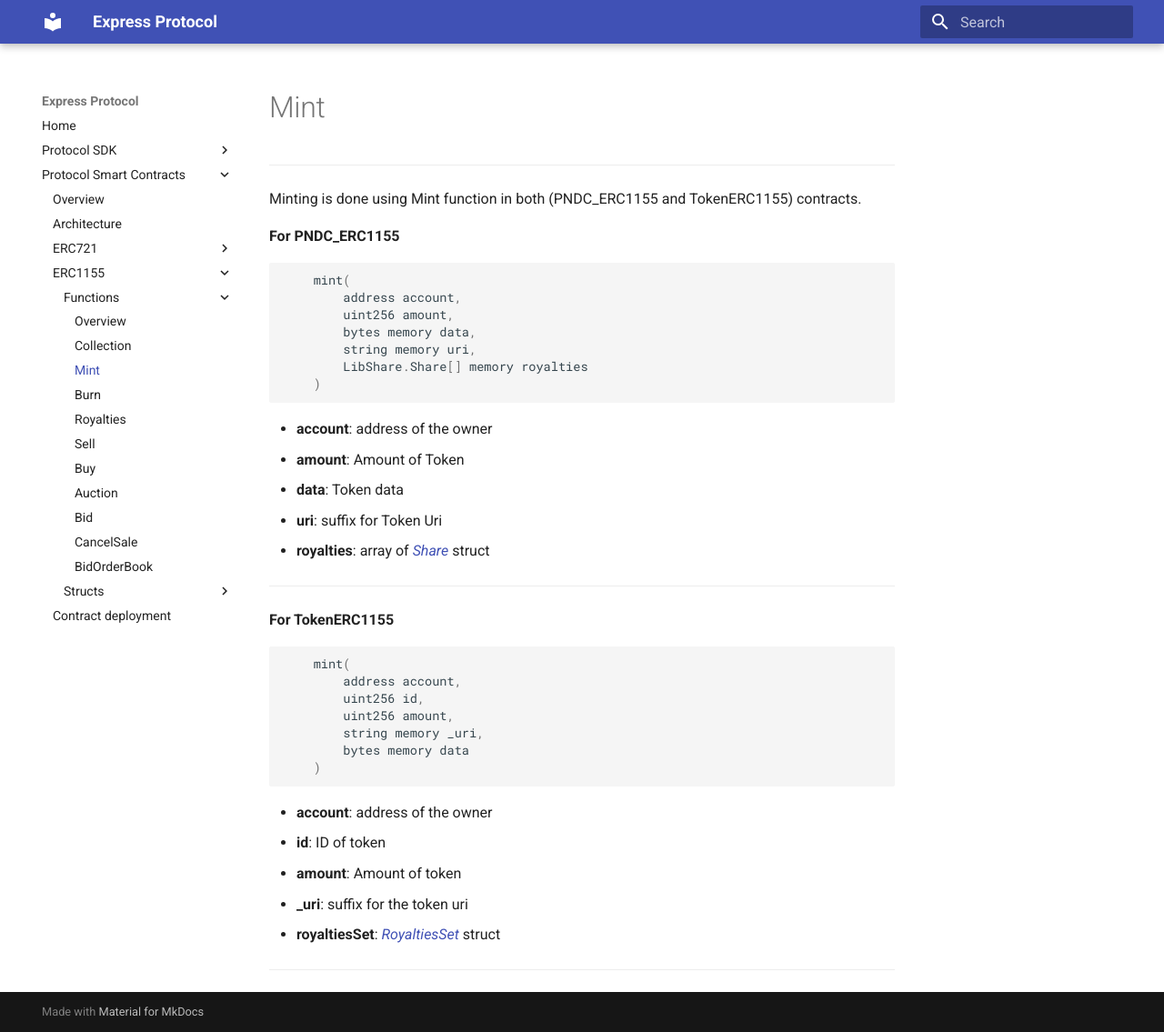
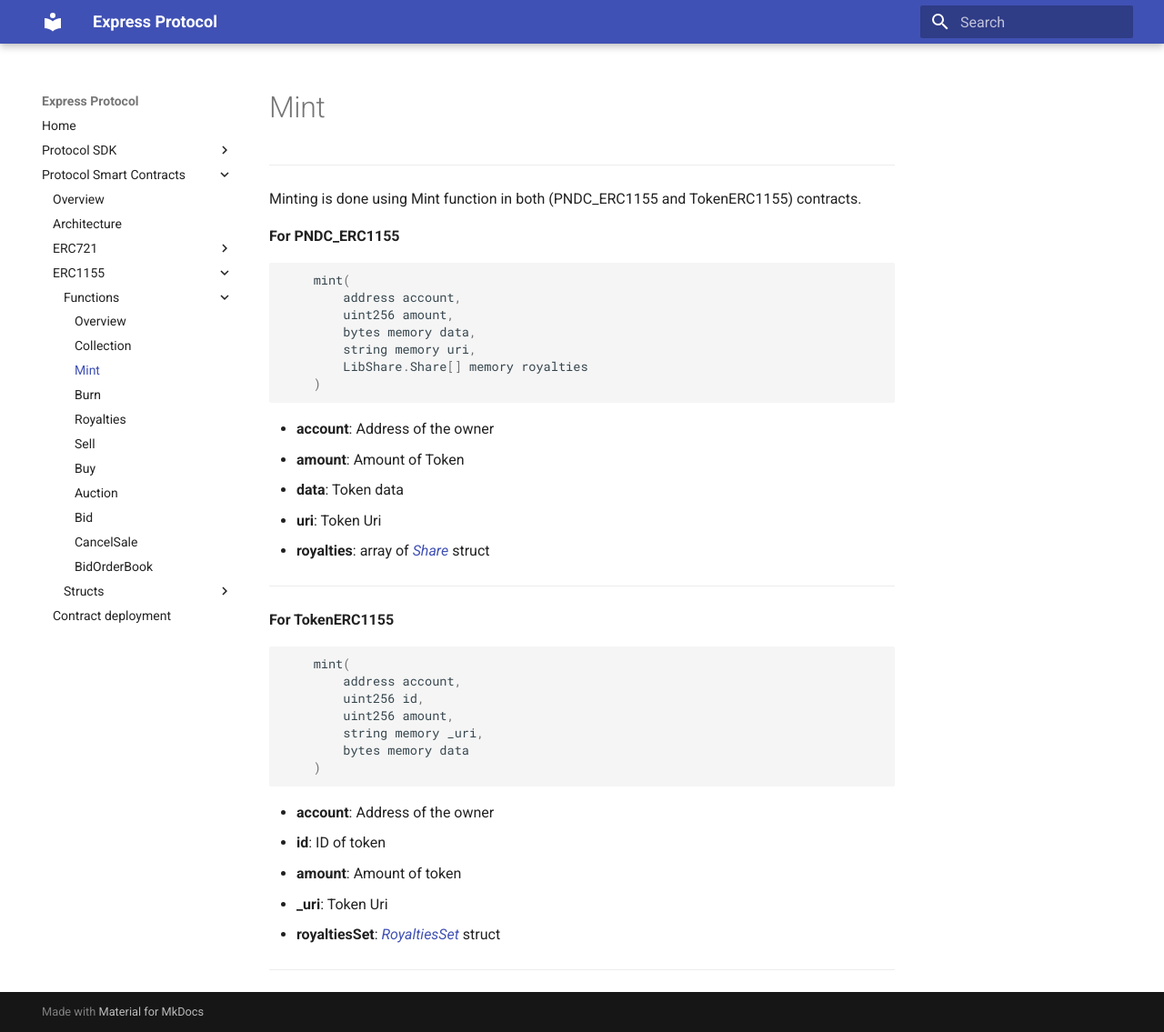
Before and after one commit to kishan79/express-protocol-docs, an MkDocs documentation site: the page built from docs/smart-conrtracts/erc1155/4_Functions/3.3_minting.md, in a window 1280 px wide and 1135 px high. Shown: the whole window at 91% size. Built offline with MkDocs 1.6.1 and Material for MkDocs 9.7.7, drawn with Linux system fonts in a browser that asks for light colours.

````diff
--- a/docs/smart-conrtracts/erc1155/4_Functions/3.3_minting.md
+++ b/docs/smart-conrtracts/erc1155/4_Functions/3.3_minting.md
@@ -14,10 +14,10 @@
     )
 ```
 
-- **account**: address of the owner
+- **account**: Address of the owner
 - **amount**: Amount of Token
 - **data**: Token data
-- **uri**: suffix for Token Uri
+- **uri**: Token Uri
 - **royalties**: array of [_Share_](../Structs/Share.md) struct
 
 ***
@@ -34,10 +34,10 @@
     )
 ```
 
-- **account**: address of the owner
+- **account**: Address of the owner
 - **id**: ID of token
 - **amount**: Amount of token
-- **_uri**: suffix for the token uri
-- **royaltiesSet**: [_RoyaltiesSet_](../Structs/2_RoyaltiesSet.md) struct
+- **_uri**: Token Uri
+- **royaltiesSet**: [_RoyaltiesSet_](../Structs/2_RoyalitiesSet.md) struct
 
 ---
````
Also changed, not shown: docs/smart-conrtracts/erc1155/4_Functions/3.1_Functions.md (+1 -1 lines), docs/smart-conrtracts/erc1155/4_Functions/3.5_Royalties.md (+1 -1 lines), docs/smart-conrtracts/erc1155/4_Functions/Burn.md (+5 -5 lines), docs/smart-conrtracts/erc721/3_Functions/3.1_Functions.md (+1 -1 lines).
